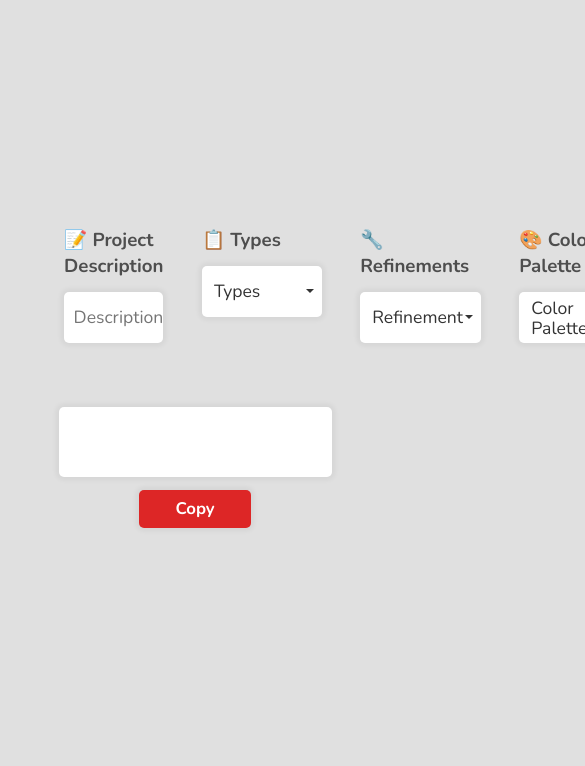
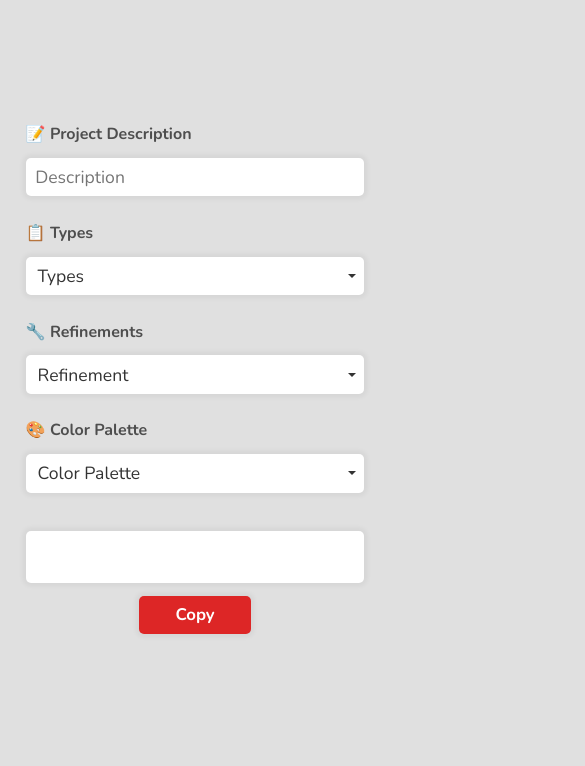
Before and after one commit to livramatheus/ez-ux, a plain HTML site: page index.html in a window 390 px wide. Shown: the part 78-844 px from the top of the page, 585 px wide, since content can reach past the window. Drawn offline with nearby package versions, Linux system fonts and the light colour scheme.

Commit message:
feat: develop responsive design

```diff
--- a/src/script.js
+++ b/src/script.js
@@ -151,7 +151,7 @@ function createRefinementsFields() {
     document.querySelector("#app").appendChild(refinementsDiv);
 
     customRefinementsField = new vanillaSelectBox("#refinements", {
-        maxHeight: 300,
+        maxHeight: 200,
         search: true,
         placeHolder: "Refinement",
         disableSelectAll: true,
@@ -186,7 +186,7 @@ function createTypesFields() {
     document.querySelector("#app").appendChild(typesDiv);
 
     customTypesField = new vanillaSelectBox("#types", {
-        maxHeight: 300,
+        maxHeight: 200,
         search: true,
         placeHolder: "Types",
         disableSelectAll: true,
@@ -219,7 +219,7 @@ function createColorPalettesFields() {
     document.querySelector("#app").appendChild(colorPalettesDiv);
 
     customColorPalettesField = new vanillaSelectBox("#color-palettes", {
-        maxHeight: 300,
+        maxHeight: 200,
         search: true,
         placeHolder: "Color Palette",
         disableSelectAll: true,
--- a/src/style.css
+++ b/src/style.css
@@ -133,3 +133,55 @@ body {
     padding-left: 0.6rem;
     outline: none;
 }
+
+@media only screen and (max-width: 600px) {
+    body {
+        justify-content: flex-start;
+    }
+
+    #content-wrapper {
+        gap: 2.4rem;
+    }
+
+    #app {
+        flex-direction: column;
+        gap: 1.6rem;
+        padding: 0 1.6rem;
+    }
+
+    #app > div {
+        gap: 0.4;
+    }
+
+    #app h3 {
+        color: #4e4e4e;
+        font-size: 1rem;
+    }
+
+    #logo {
+        gap: 0.8rem;
+    }
+
+    #result-wrapper {
+        padding: 0 1.6rem;
+    }
+
+    #result {
+        width: 100%;
+        font-size: 1.2rem;
+    }
+
+    #description,
+    #btn-group-types,
+    #btn-group-refinements,
+    #btn-group-color-palettes {
+        height: 2.4rem;
+    }
+
+    #description,
+    #btn-group-types > button,
+    #btn-group-refinements > button,
+    #btn-group-color-palettes > button {
+        height: 2.4rem;
+    }
+}
```
